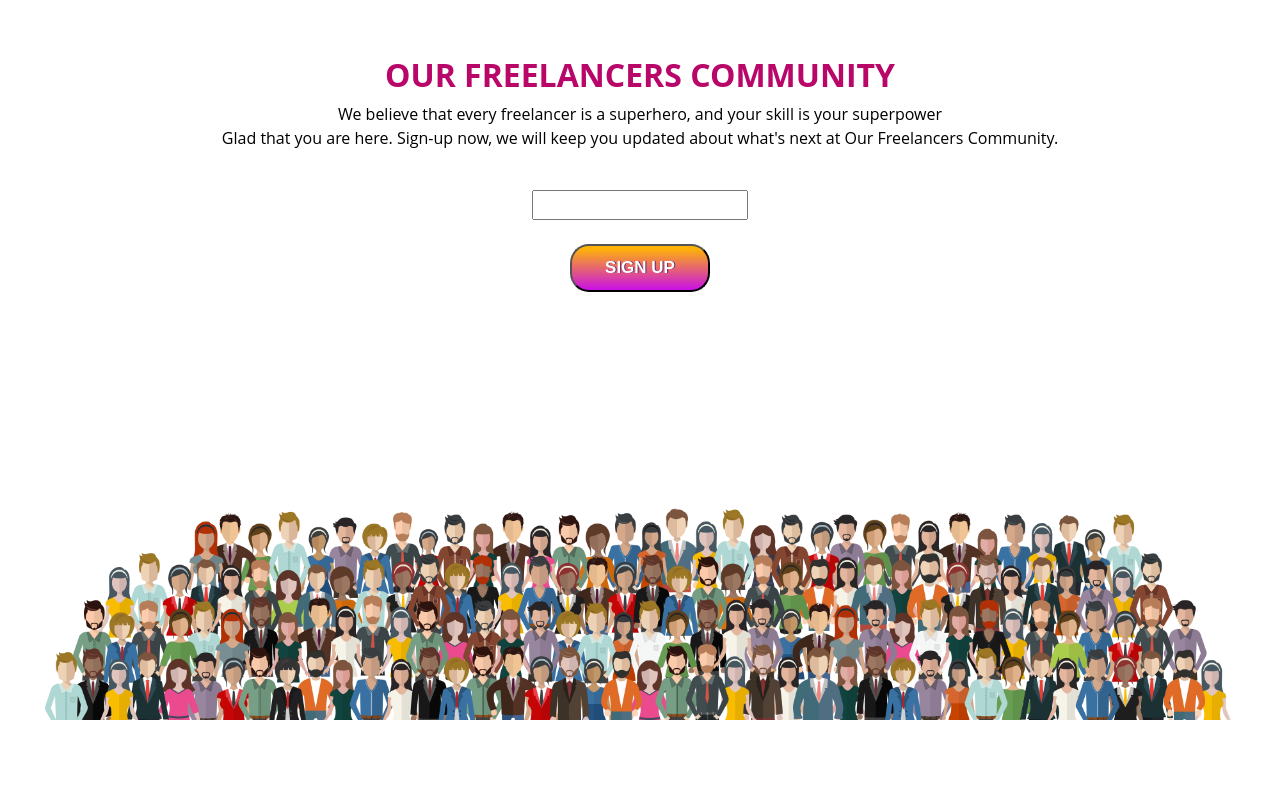
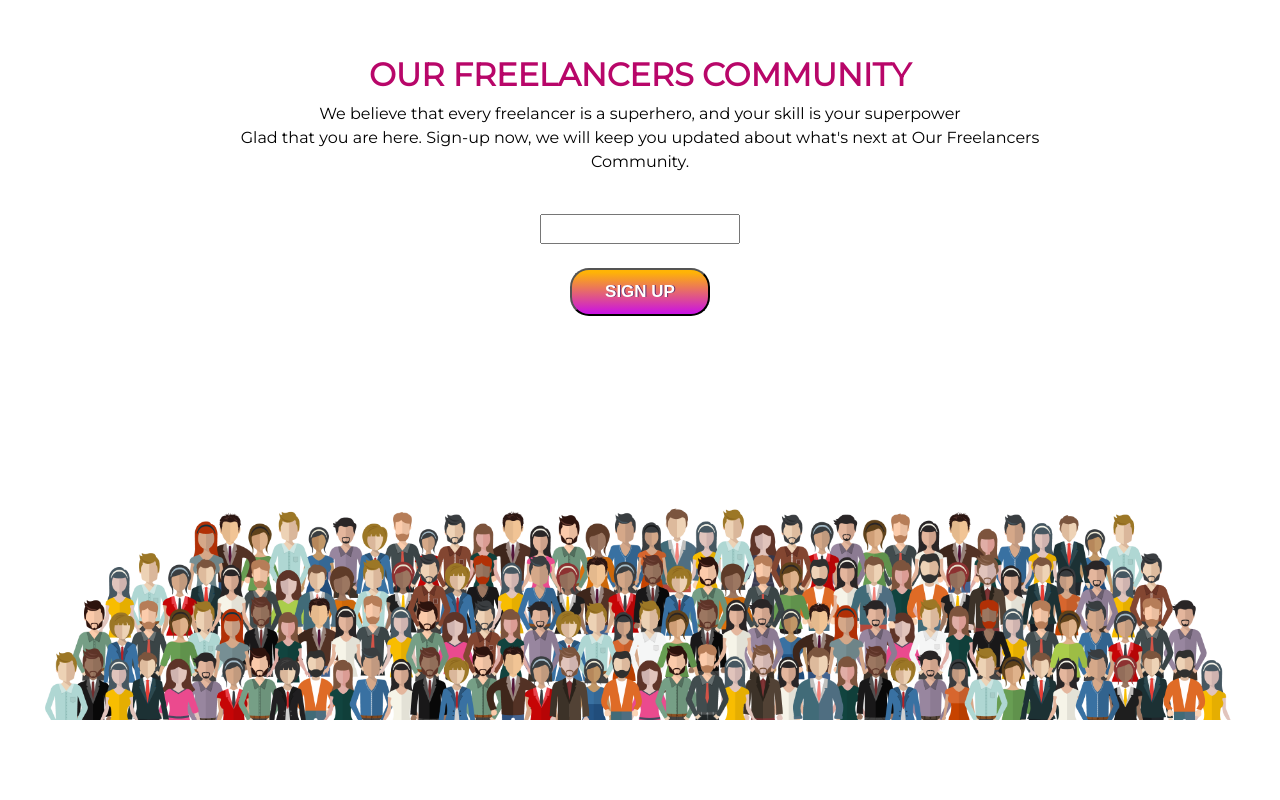
Before and after one commit to Wahesh/comms, a PHP site: page / in a window 1280 px wide. Run offline with PHP 8.4, Linux system fonts and the light colour scheme; some libraries are stand-ins or nearby versions.

Commit message:
Update style.css

```diff
--- a/ristorante/css/style.css
+++ b/ristorante/css/style.css
@@ -1,7 +1,7 @@
 
 
 	body{
-		font-family: 'Open Sans', sans-serif;
+font-family: 'Montserrat', sans-serif;
 
 	}
 	.nav-item{
```
